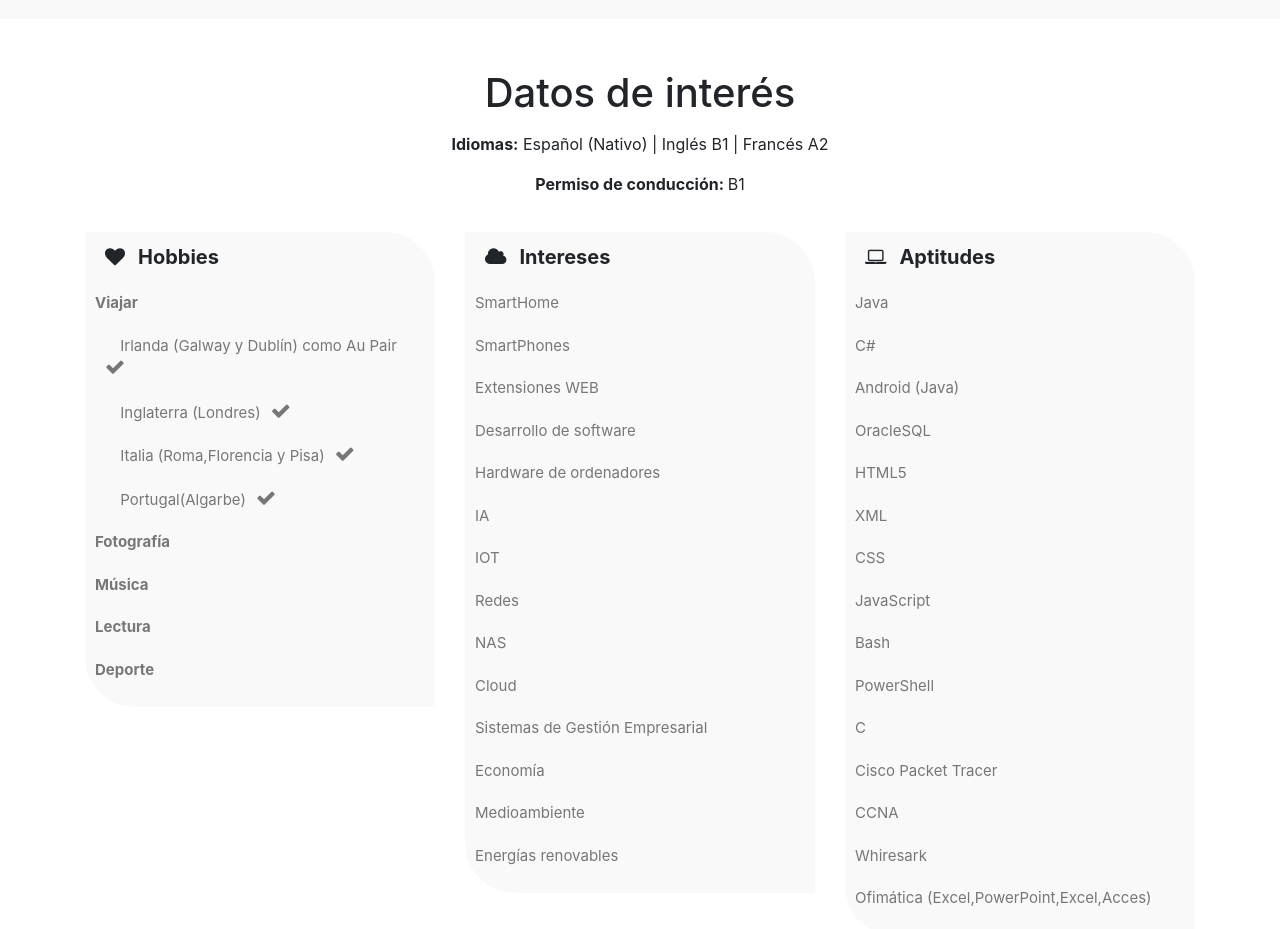
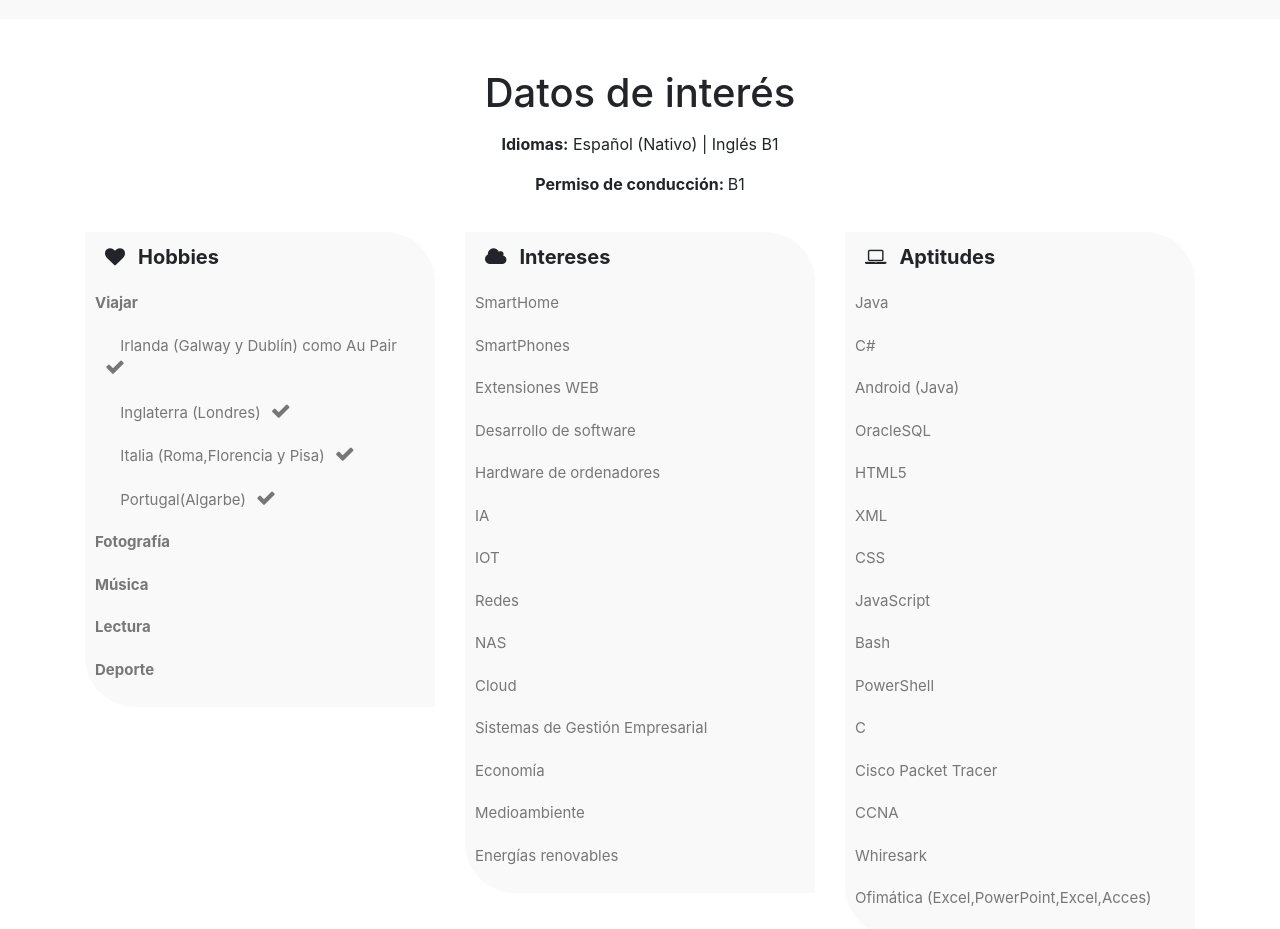
Before and after one commit to RodriESM/RodriESM.github.io, a plain HTML site: page index.html in a window 1280 px wide. Shown: the part 3120-4049 px from the top of the page. Drawn offline with nearby package versions, Linux system fonts and the light colour scheme.

Commit message:
Update index.html
Frances quitado

```diff
--- a/index.html
+++ b/index.html
@@ -205,7 +205,7 @@
 	<div class="container">
 		<h1 class="text-center">Datos de interés</h1>
 
-			<p class="text-center"><b>Idiomas:</b> Español (Nativo) <span>|</span> Inglés B1 <span>|</span> Francés A2</p>
+			<p class="text-center"><b>Idiomas:</b> Español (Nativo) <span>|</span> Inglés B1 <span></p>
 			<p class="text-center"><b>Permiso de conducción: </b> B1 </p>
 
 		<div class="row">
```
